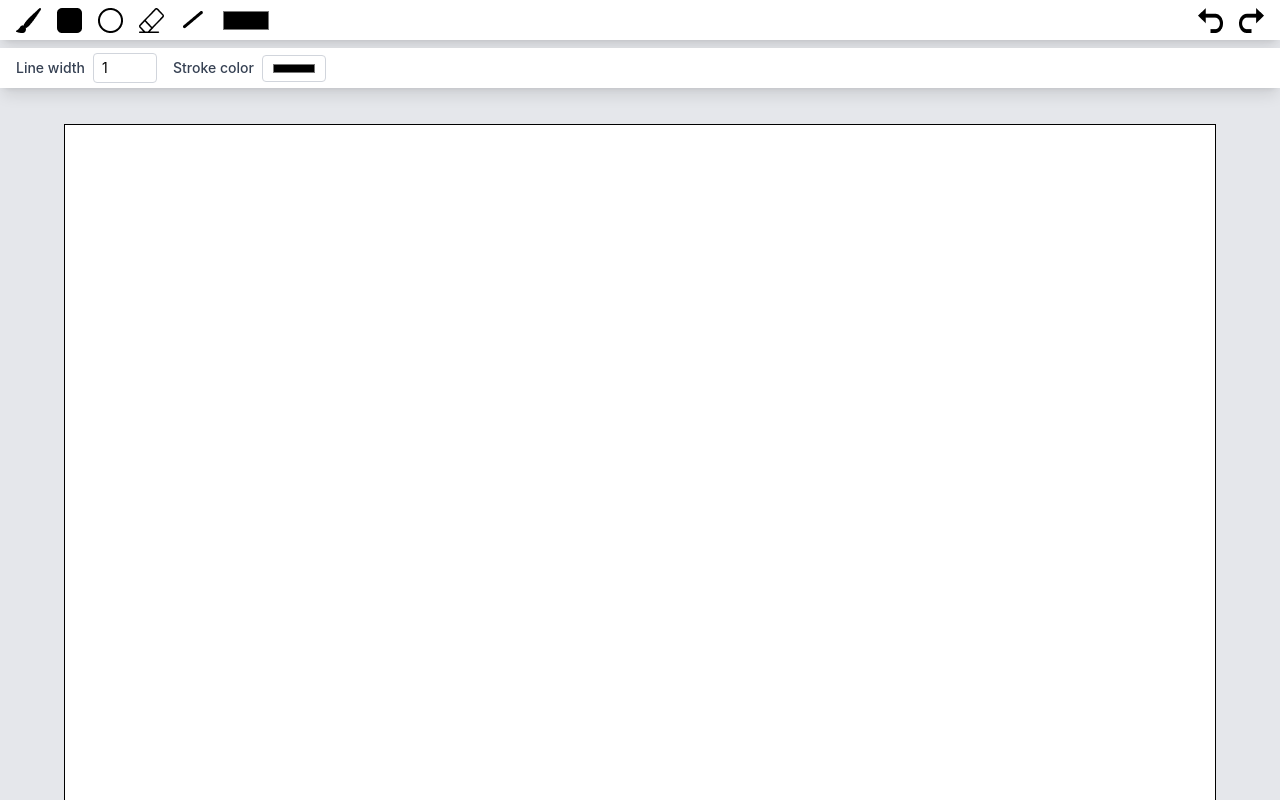
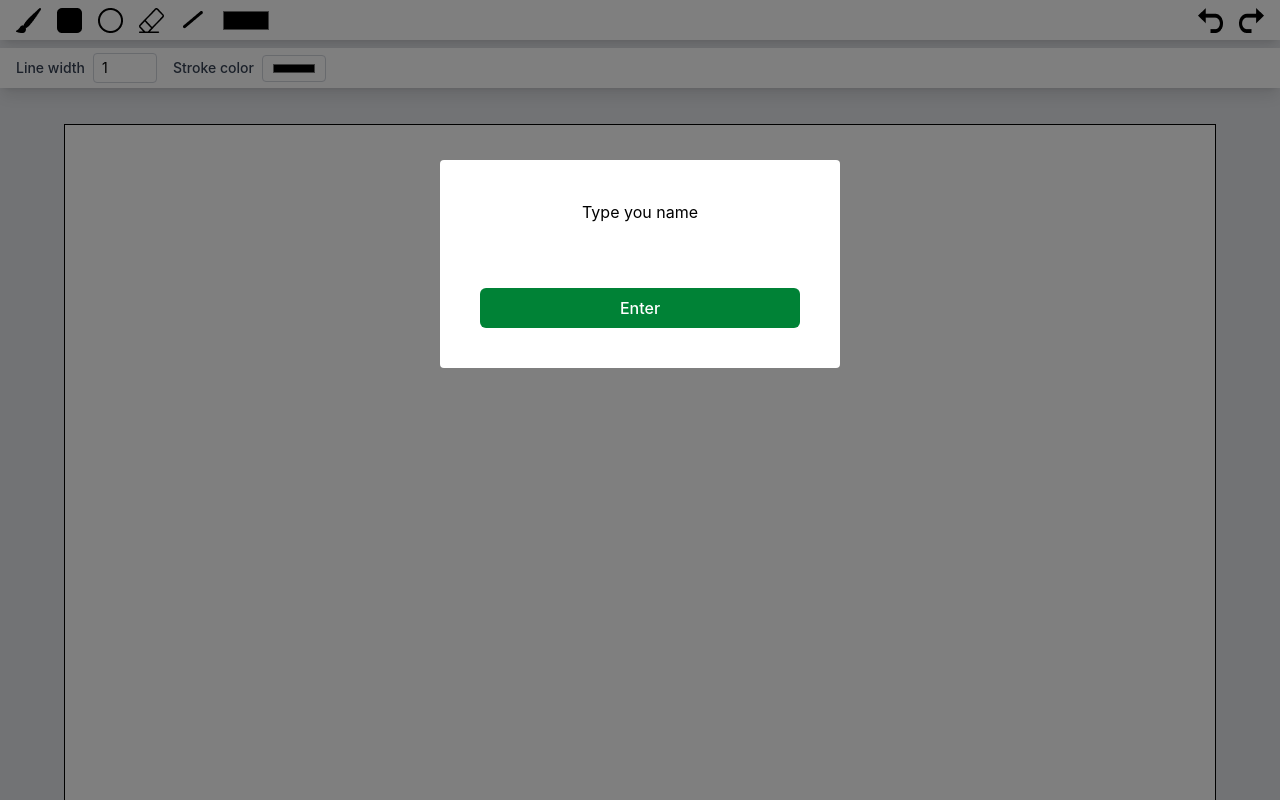
Before and after one commit to Raftouch/paint-front, a React (Vite) app: page /1 in a window 1280 px wide. Shown: the top 800 px of the page. Built offline with nearby package versions, Linux system fonts and the light colour scheme.

Commit message:
feat(navbar): added modal

```diff
--- a/src/components/Canvas.tsx
+++ b/src/components/Canvas.tsx
@@ -1,8 +1,10 @@
 import { observer } from "mobx-react-lite";
-import { useEffect, useRef } from "react";
+import { useEffect, useRef, useState } from "react";
 import canvasState from "../store/canvasState";
+import Modal from "./Modal";
 
 function Canvas() {
+  const [modal, setModal] = useState(true);
   const canvasRef = useRef<HTMLCanvasElement | null>(null);
 
   useEffect(() => {
@@ -21,6 +23,8 @@ function Canvas() {
 
   return (
     <div className="mt-5 flex justify-center p-4">
+      {modal && <Modal onClose={() => setModal(false)} />}
+
       <canvas
         ref={canvasRef}
         onMouseDown={mouseDownHandler}
--- /dev/null
+++ b/src/components/Modal.tsx
@@ -0,0 +1,25 @@
+interface ModalProps {
+  onClose: () => void;
+}
+
+export default function Modal({ onClose }: ModalProps) {
+  const connect = () => {};
+  return (
+    <>
+      <div
+        className="fixed bg-black/50 top-0 right-0 left-0 bottom-0"
+        onClick={onClose}
+      />
+      <div className="fixed flex flex-col min-w-[400px] min-h-[200px] p-10 rounded bg-white text-black top-40 left-1/2 -translate-x-1/2">
+        <h1 className="text-center mb-10">Type you name</h1>
+        <input type="text" />
+        <button
+          className="px-4 py-2 bg-green-700 text-white rounded-md hover:bg-green-800 font-medium"
+          onClick={connect}
+        >
+          Enter
+        </button>
+      </div>
+    </>
+  );
+}
```
